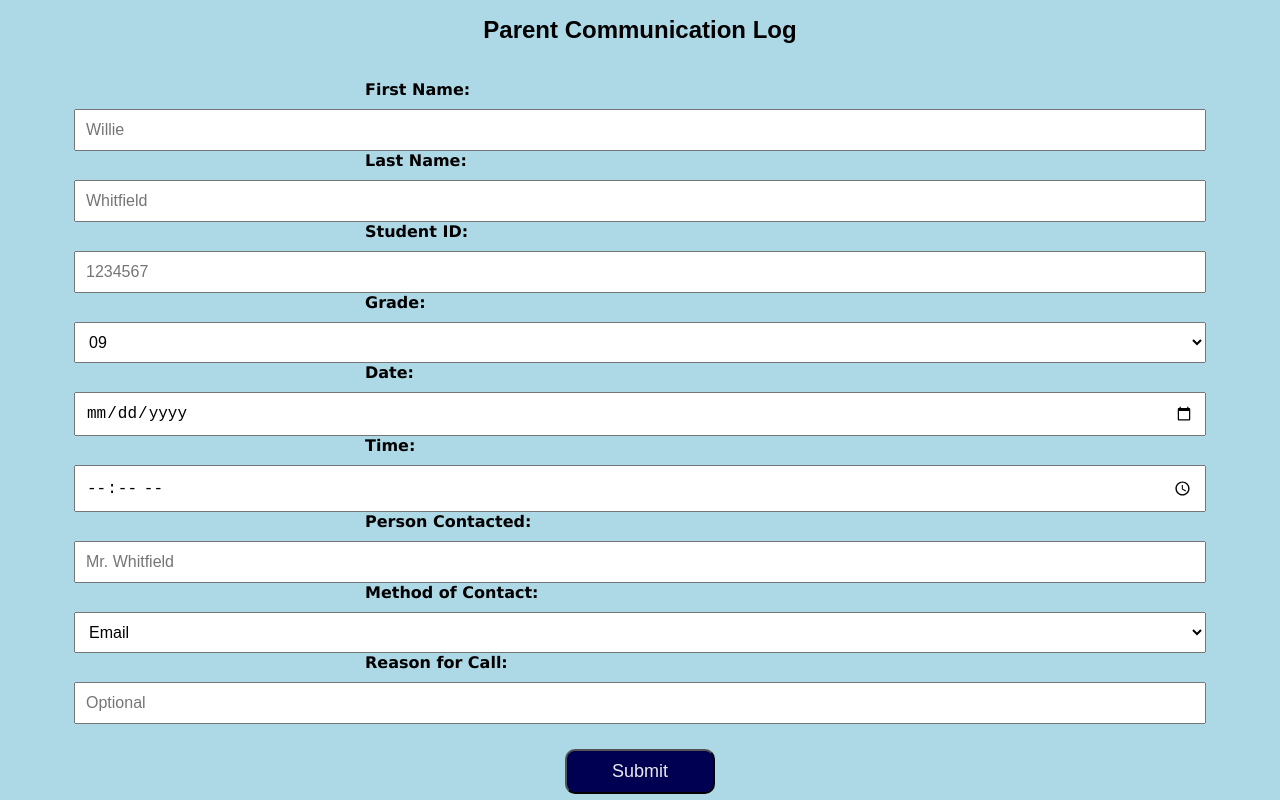
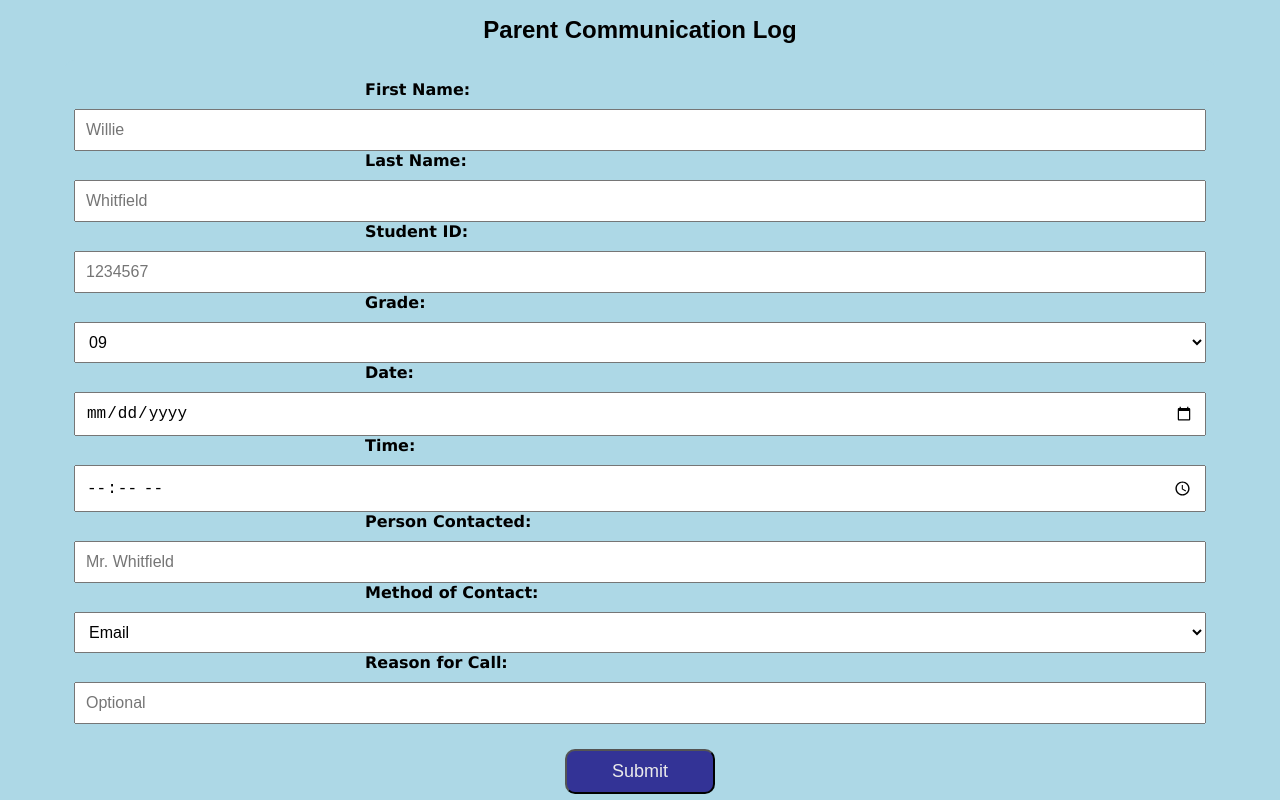
Before and after one commit to wdwiii/parent-communication-log, a React (Create React App) app: page / in a window 1280 px wide. In both pictures the pointer is over the button "Submit". Shown: the top 800 px of the page. Built offline with nearby package versions, Linux system fonts and the light colour scheme.

Commit message:
Add transition and hover effect to button

```diff
--- a/src/components/UI/Button.module.css
+++ b/src/components/UI/Button.module.css
@@ -6,4 +6,9 @@
   width: 15rem;
   background-color: rgb(0, 0, 82);
   color: #ebebeb;
+  transition: all 0.2s;
 }
+
+.button:hover {
+  background-color: rgb(51, 51, 150);
+}
```
